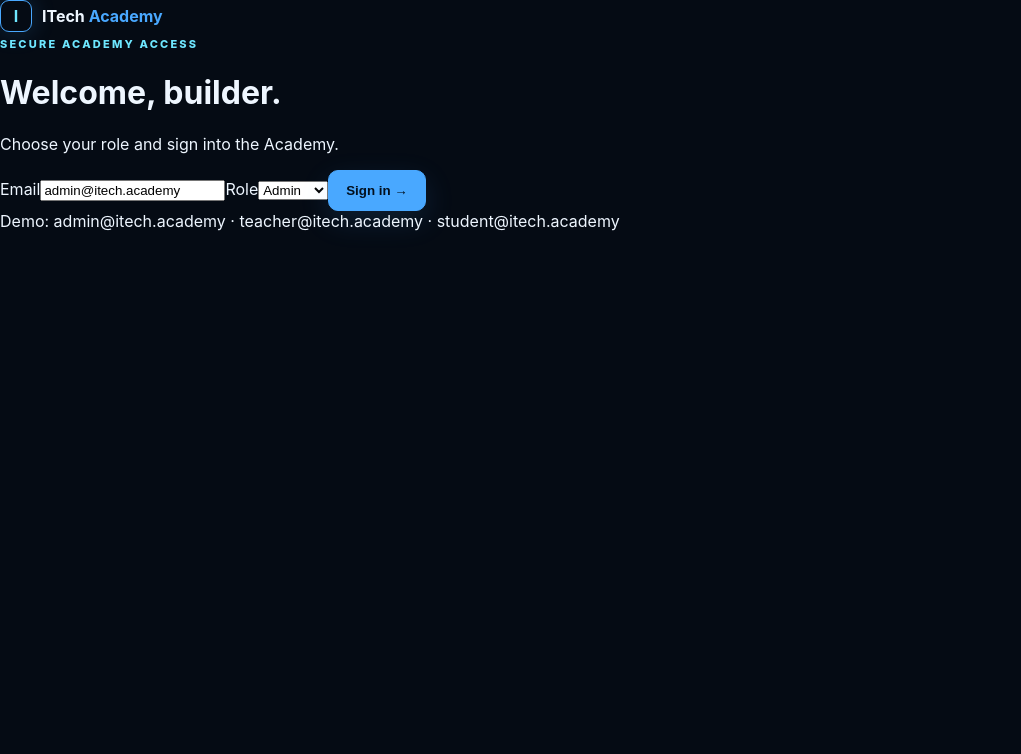
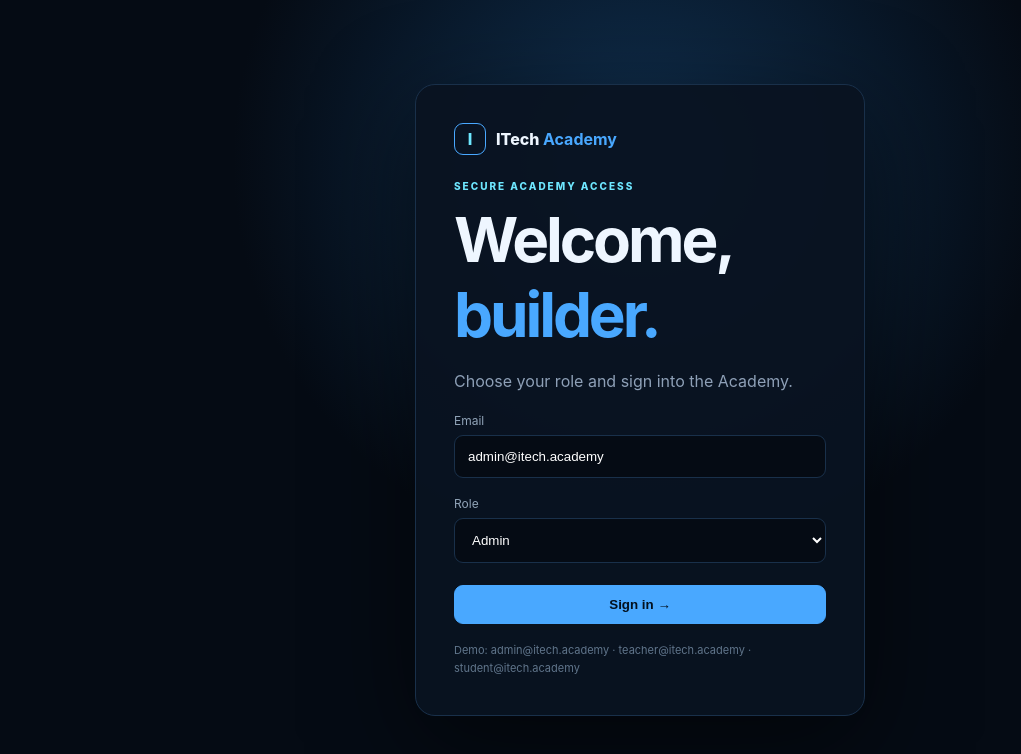
Before and after one commit to jark-zenith/Itech-Academy-, a plain HTML site: page dashboard.html in a window 1280 px wide. Shown: the whole page, without its empty margins (0-1021 px from the left). Drawn offline with Linux system fonts and the light colour scheme.

Commit message:
Fix Academy portal stylesheet reference

```diff
--- a/dashboard.html
+++ b/dashboard.html
@@ -1 +1 @@
-<!doctype html><html lang="en"><head><meta charset="UTF-8"><meta name="viewport" content="width=device-width,initial-scale=1"><title>ITech Academy OS</title><link rel="stylesheet" href="styles.css"></head><body><script src="dashboard.js"></script></body></html>
+<!doctype html><html lang="en"><head><meta charset="UTF-8"><meta name="viewport" content="width=device-width,initial-scale=1"><title>ITech Academy OS</title><link rel="stylesheet" href="dashboard.css"></head><body><script src="dashboard.js"></script></body></html>
```
